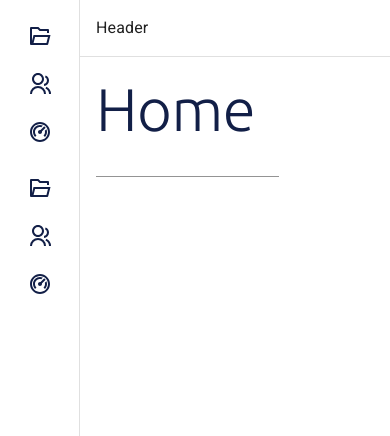
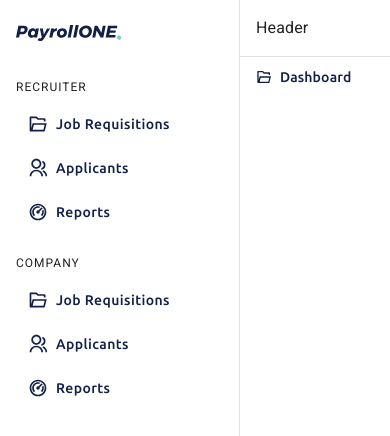
Before and after one commit to raphaeljoer/boilerplate-material-ui, a React (Create React App) app: page / in a window 390 px wide. Shown: the top 436 px of the page. Built offline with nearby package versions, Linux system fonts and the light colour scheme.

Commit message:
add listItem styles

```diff
--- a/src/App.tsx
+++ b/src/App.tsx
@@ -2,7 +2,6 @@
 import { CssBaseline, ThemeProvider } from '@mui/material';
 //core-components
 import { Routes } from './Routes';
-import { Layout } from './Components/Layout';
 //resources
 import React from 'react';
 import { BrowserRouter } from 'react-router-dom';
@@ -13,9 +12,7 @@ export function App() {
     <ThemeProvider theme={theme}>
       <BrowserRouter>
         <CssBaseline />
-        <Layout>
-          <Routes />
-        </Layout>
+        <Routes />
       </BrowserRouter>
     </ThemeProvider>
   );
--- a/src/Components/Layout/index.tsx
+++ b/src/Components/Layout/index.tsx
@@ -1,11 +1,9 @@
 //material-ui
-import { Grid, GridProps, useMediaQuery, useTheme, Box } from '@mui/material';
-//core-components
-import { Sidebar } from '../Sidebar';
+import { Grid, GridProps, Box } from '@mui/material';
+//core-Components
+import { Sidebar } from '../../Components';
 //resources
 import React from 'react';
-//data
-import { menu } from '../Sidebar/data';
 import * as Styles from './styles';
 
 type Props = GridProps & {
@@ -13,14 +11,9 @@ type Props = GridProps & {
 };
 
 export function Layout({ children }: Props) {
-  const isTablet = useMediaQuery(useTheme().breakpoints.down('md'));
   return (
     <Grid id="layout" sx={Styles.container}>
-      <Sidebar
-        gridArea="sidebar"
-        menu={menu}
-        variant={isTablet ? 'iconsOnly' : 'default'}
-      />
+      <Sidebar gridArea="sidebar" />
       <Box gridArea="main">{children}</Box>
     </Grid>
   );
--- a/src/Pages/Home/index.tsx
+++ b/src/Pages/Home/index.tsx
@@ -1,16 +1,19 @@
+import { Link, ListItem, ListItemIcon, ListItemText } from '@mui/material';
 import React from 'react';
-import { Box, Typography, Input } from '@mui/material';
-import { Main } from '../../Components/Main';
+import { RiFolderOpenLine } from 'react-icons/ri';
+import { Layout, Main } from '../../Components';
 
 export function Home() {
   return (
-    <Main>
-      <Box p={2}>
-        <Typography variant="h2" color="primary">
-          Home
-        </Typography>
-        <Input />
-      </Box>
-    </Main>
+    <Layout>
+      <Main>
+        <ListItem component={Link} onClick={() => console.log('click')}>
+          <ListItemIcon>
+            <RiFolderOpenLine />
+          </ListItemIcon>
+          <ListItemText>Dashboard</ListItemText>
+        </ListItem>
+      </Main>
+    </Layout>
   );
 }
--- /dev/null
+++ b/src/Theme/components/MuiListItem.ts
@@ -0,0 +1,17 @@
+import { lighten, ListItemProps } from '@mui/material';
+
+const defaultProps: ListItemProps = {
+  dense: true,
+  sx: {
+    height: 40,
+    color: (theme) => theme.palette.primary.main,
+    borderRadius: 2,
+    ':hover': {
+      bgcolor: (theme) => lighten(theme.palette.primary.main, 0.92)
+    }
+  }
+};
+
+export const MuiListItem = {
+  defaultProps
+};
--- /dev/null
+++ b/src/Theme/components/MuiListItemIcon.ts
@@ -0,0 +1,12 @@
+import { ListItemIconProps } from '@mui/material';
+
+const defaultProps: ListItemIconProps = {
+  sx: {
+    minWidth: 24,
+    color: (theme) => theme.palette.primary.main
+  }
+};
+
+export const MuiListItemIcon = {
+  defaultProps
+};
--- /dev/null
+++ b/src/Theme/components/MuiListenText.ts
@@ -0,0 +1,21 @@
+import { ListItemTextClasses, ListItemTextProps } from '@mui/material';
+import { OverridesStyleRules } from '@mui/material/styles/overrides';
+import { ubuntu } from '../typography';
+
+const defaultProps: ListItemTextProps = {
+  disableTypography: true
+};
+
+const styleOverrides: Partial<OverridesStyleRules<keyof ListItemTextClasses>> =
+  {
+    root: {
+      fontFamily: ubuntu,
+      fontWeight: 500,
+      fontSize: 14
+    }
+  };
+
+export const MuiListItemText = {
+  defaultProps,
+  styleOverrides
+};
--- a/src/Theme/typography.ts
+++ b/src/Theme/typography.ts
@@ -1,6 +1,6 @@
 import { ThemeOptions } from '@mui/material';
 
-const ubuntu = '"Ubuntu", "Helvetica", "Arial", sans-serif';
+export const ubuntu = '"Ubuntu", "Helvetica", "Arial", sans-serif';
 
 export const typography: ThemeOptions = {
   typography: {
```
Also changed, not shown: src/Components/Sidebar/index.tsx (+3 -4 lines), src/Theme/components/index.ts (+9 -1 lines).
